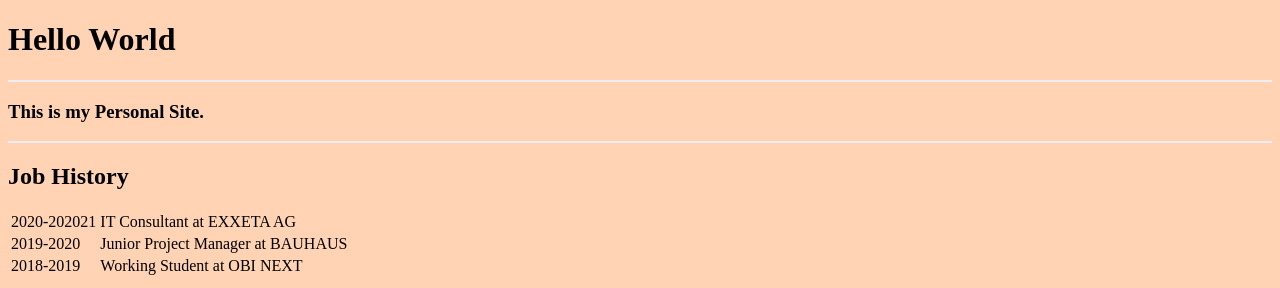
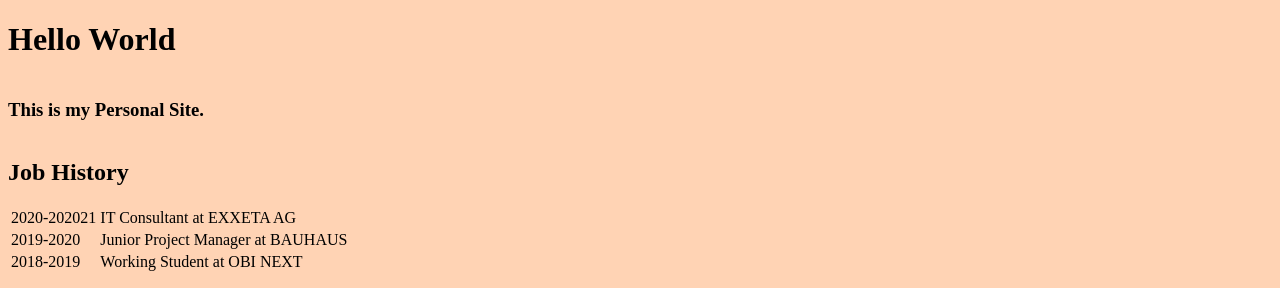
Before and after one commit to schwipschwapwal/ohpolly.github.com, a plain HTML site: page index.html in a window 1280 px wide. Shown: the top 288 px of the page. Drawn offline with Linux system fonts and the light colour scheme.

Commit message:
color rainbow

```diff
--- a/index.html
+++ b/index.html
@@ -12,7 +12,7 @@
         }
         hr {
             background-color: #FFAAA7;
-            border-style: groove;
+            border-style: none;
         }
     </style>
 </head>
```
